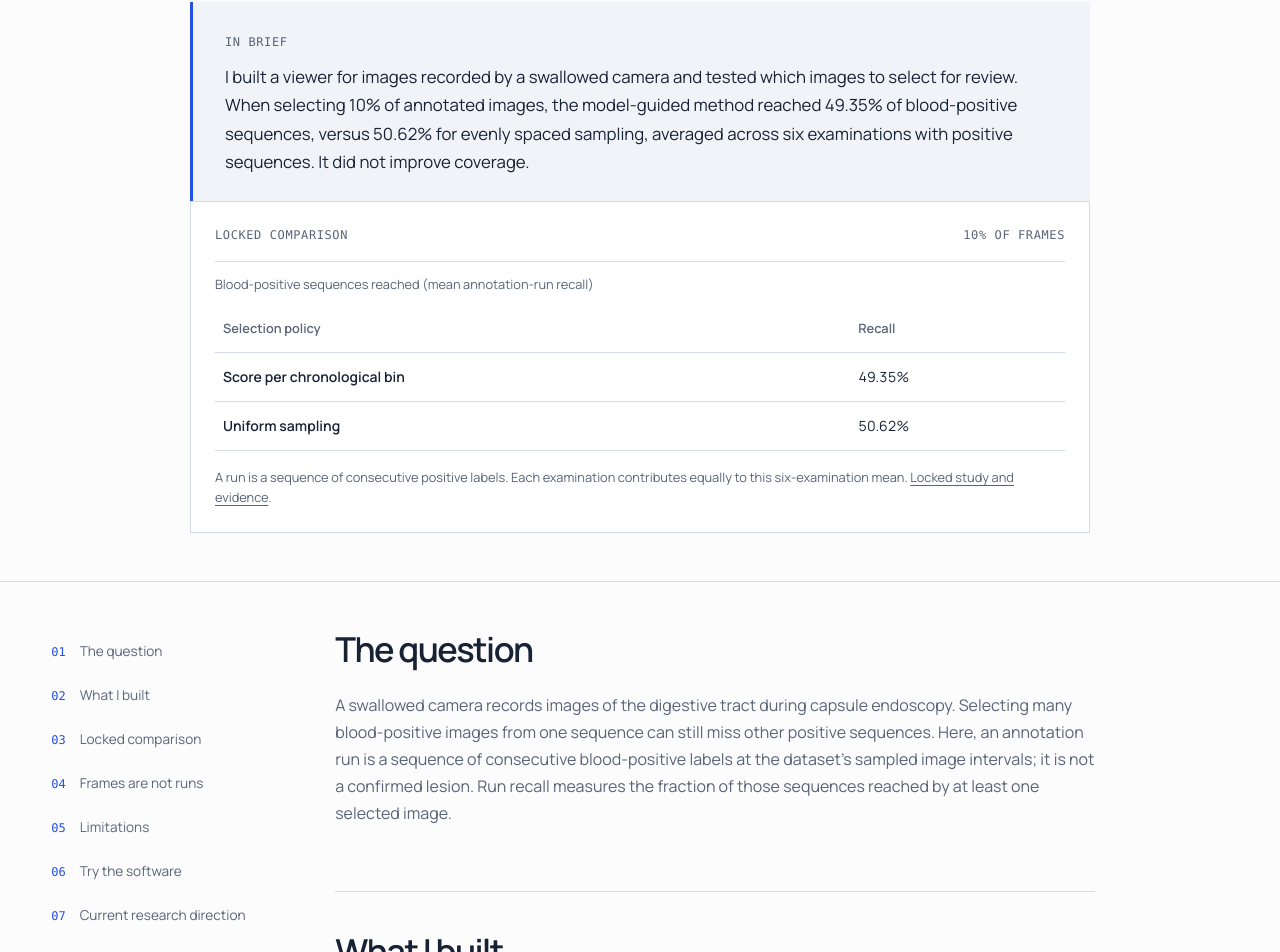
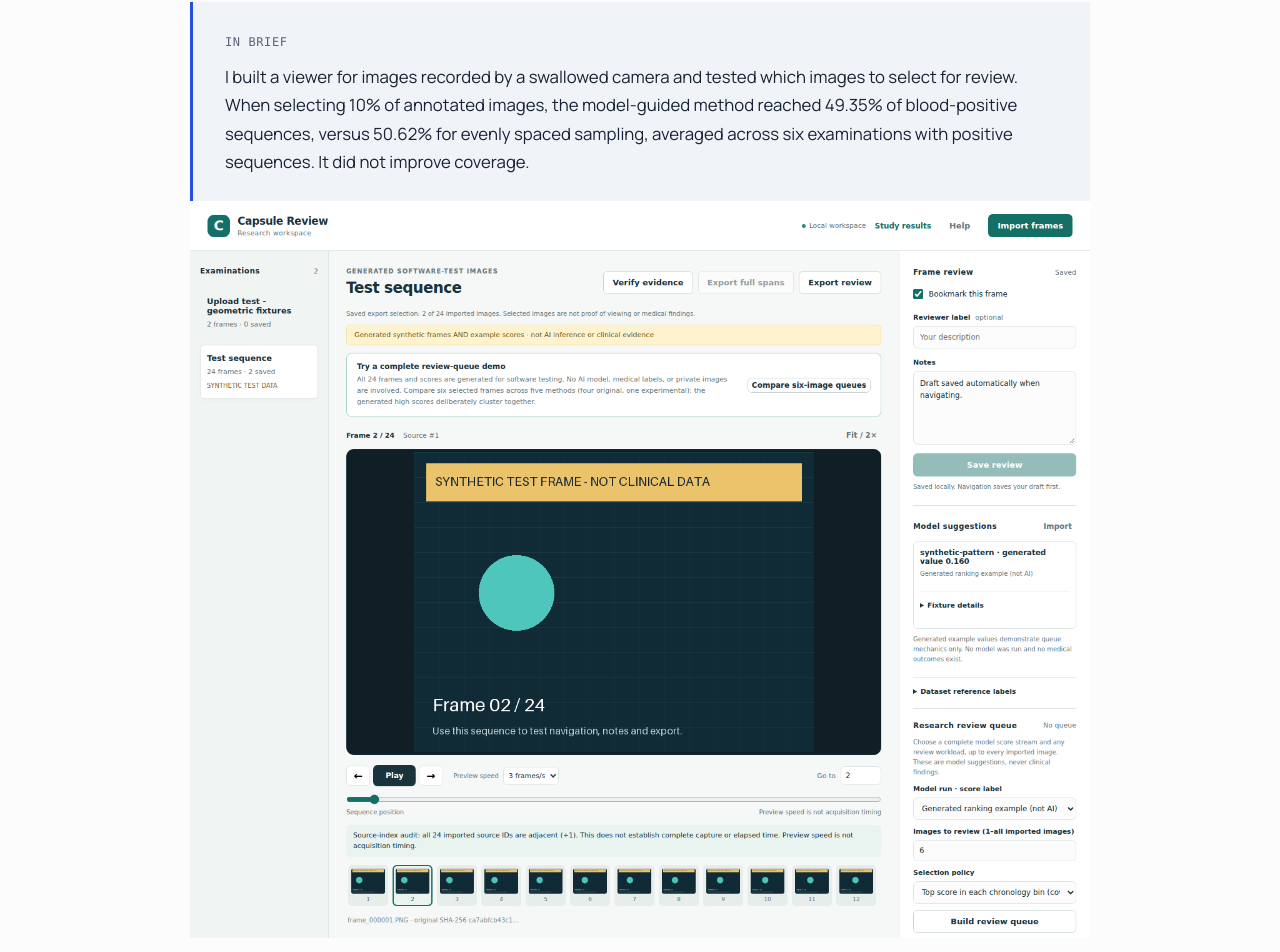
Before and after one commit to Kushrishi/kushrishi.com, a Next.js app: page /research/capsule-review in a window 1280 px wide. Shown: the part 535-1487 px from the top of the page. Built offline with nearby package versions, Linux system fonts and the light colour scheme.

Commit message:
Show authentic synthetic viewer and frame-selection screenshots (#61)

```diff
--- a/app/research/capsule-review/page.tsx
+++ b/app/research/capsule-review/page.tsx
@@ -1,4 +1,7 @@
 import type { Metadata } from "next";
+import Image from "next/image";
+import viewer from "@/public/images/capsule-review/viewer-desktop.png";
+import queues from "@/public/images/capsule-review/synthetic-policy-comparison.png";
 import { LaunchPage, MethodChain } from "@/components/LaunchPage";
 import { CapsuleEvidence } from "@/components/CapsuleEvidence";
 
@@ -26,7 +29,15 @@ export default function Page() {
         { label: "Locked study", href: `${repo}/blob/main/docs/GALAR_UNSEEN_11_20_RESULTS.md` },
         { label: "Synthetic demo instructions", href: `${repo}/blob/main/docs/SUPERVISOR_DEMO.md` },
       ]}
-      visual={<CapsuleEvidence />}
+      visual={<>
+        <figure className="project-figure">
+          <a href="/images/capsule-review/viewer-desktop.png" aria-label="Open the synthetic viewer screenshot at full size">
+            <Image unoptimized src={viewer} alt="Capsule Review desktop viewer with a synthetic frame, sequence navigation and human review controls." sizes="(max-width: 960px) 100vw, 900px" style={{ width: "100%", height: "auto" }} />
+          </a>
+          <figcaption>The working local viewer with synthetic images and generated demonstration scores, separate from the evaluated blood CNN. Select the image to inspect the controls at full size.</figcaption>
+        </figure>
+        <CapsuleEvidence />
+      </>}
       sections={[
         {
           id: "question",
@@ -40,6 +51,12 @@ export default function Page() {
             <p>I built a local research viewer with sequence navigation, human notes, bookmarks and intervals, imported model scores, deterministic review queues and verifiable evidence exports. Unselected images remain accessible; model scores stay separate from human findings.</p>
             <p>The experimental work includes compact-CNN training and evaluation, original-image verification, fixed-budget policy comparisons and independent numerical replay. Later studies tested training diversity and short-event ranking across excluded examinations.</p>
             <p><a href={`${repo}/tree/main/src/capsule_review`}>Viewer and selection code</a> · <a href={`${repo}/tree/main/tests`}>Tests</a></p>
+            <figure className="project-figure">
+              <a href="/images/capsule-review/synthetic-policy-comparison.png" aria-label="Open the synthetic frame-selection comparison at full size">
+                <Image unoptimized src={queues} alt="Synthetic demonstration comparing frame-selection policies at the same six-image review budget." sizes="(max-width: 960px) 100vw, 800px" style={{ width: "100%", height: "auto" }} />
+              </a>
+              <figcaption>Frame-selection policies using deterministic generated scores on the synthetic sequence. These software examples are separate from the Galar research results. Select the image for full size.</figcaption>
+            </figure>
           </>,
         },
         {
```
Also changed, not shown: public/images/capsule-review/synthetic-policy-comparison.png (added), public/images/capsule-review/viewer-desktop.png (added).
